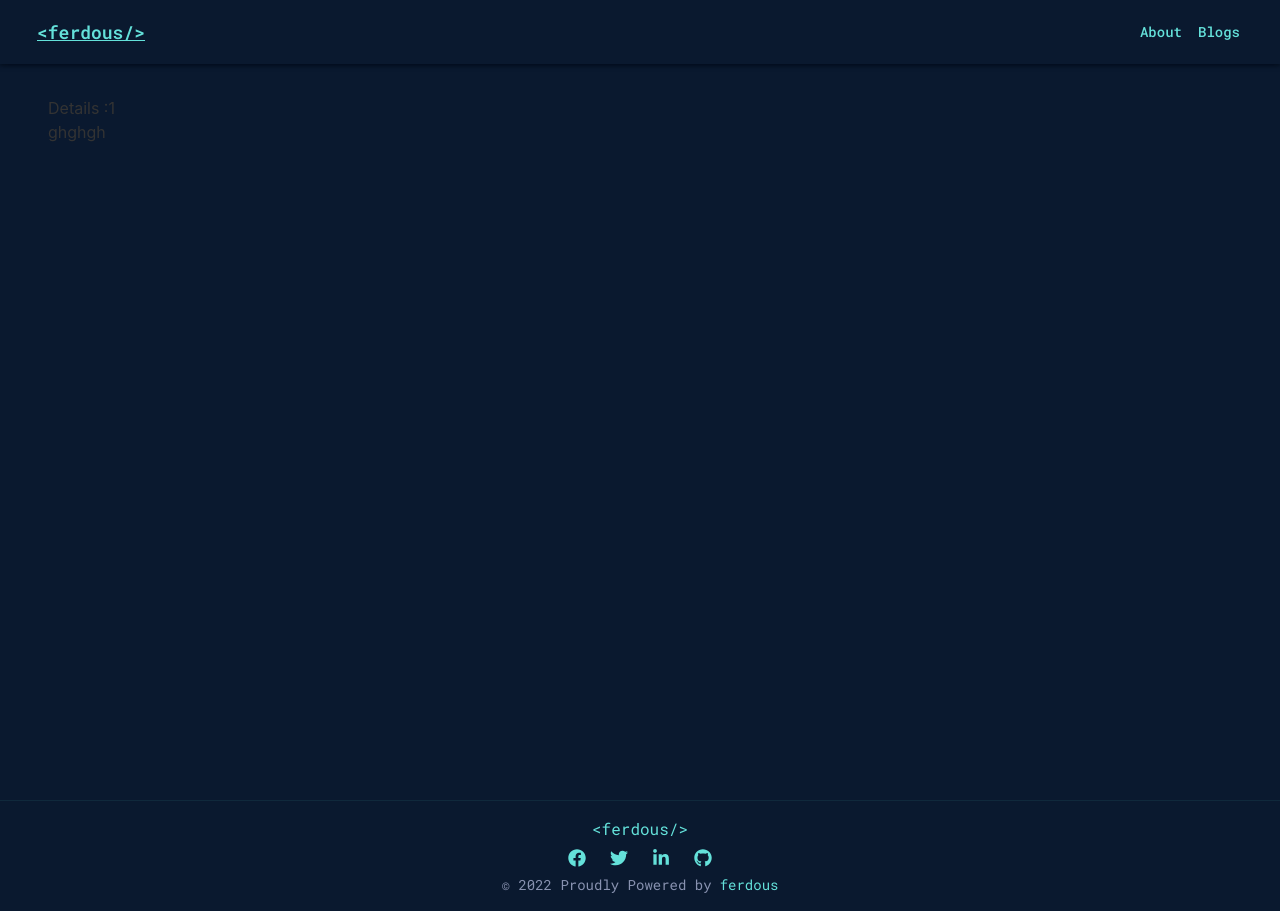
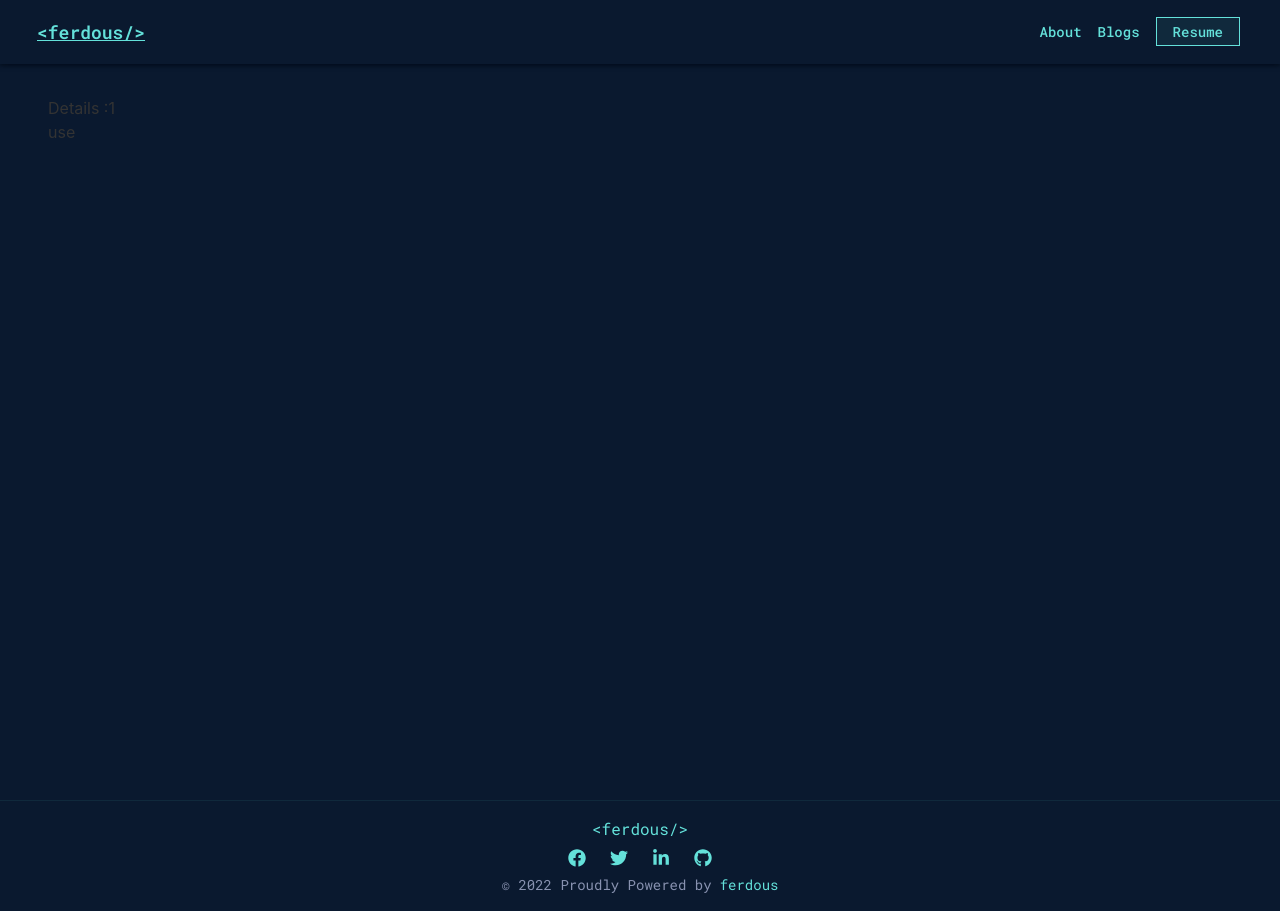
Before and after one commit to ferdousr3/portfolio-resume, a React (Create React App) app: page /project/1 in a window 1280 px wide. Built offline with nearby package versions, Linux system fonts and the light colour scheme.

Commit message:
add blogs

```diff
--- a/src/Pages/Home.js
+++ b/src/Pages/Home.js
@@ -1,5 +1,5 @@
 import React from 'react';
-import About from '../components/About/About';
+// import About from '../components/About/About';
 import Hero from '../components/Hero/Hero';
 import MySkills from '../components/MySkills/MySkills';
 // import Read from '../components/Read/Read';
--- a/src/Pages/Project.js
+++ b/src/Pages/Project.js
@@ -5,14 +5,14 @@ import { ProjectContext } from '../App';
 const Project = () => {
   const {id} = useParams()
   const [project] = useContext(ProjectContext)
-  const pro = project.find((proj) => project.id == id);
+  const pro = project.find((proj) => project.id === id);
 
   return (
     <>
       <div className=" h-screen pt-24 ">
         Details :{id}
         <h1>
-          ghghgh
+          use
           {pro?.name}
         </h1>
       </div>
--- a/src/components/Header/Header.js
+++ b/src/components/Header/Header.js
@@ -2,7 +2,7 @@ import React from "react";
 import { Link } from "react-router-dom";
 
 const Header = () => {
-   const link = `https://drive.google.com/file/d/1A6O8q1IvPQaBBHd0YLRpv4yaKZa11YKq/view?usp=sharing`;
+  //  const link = `https://drive.google.com/file/d/1A6O8q1IvPQaBBHd0YLRpv4yaKZa11YKq/view?usp=sharing`;
   const name = "<ferdous/>";
   return (
     <>
--- a/src/components/Header/Header1.js
+++ b/src/components/Header/Header1.js
@@ -6,6 +6,7 @@ const Header = () => {
   const handleClose = () => {
     setOpen(!open);
   };
+  const link = `https://drive.google.com/file/d/1A6O8q1IvPQaBBHd0YLRpv4yaKZa11YKq/view?usp=sharing`;
   const name = "<ferdous/>";
   return (
     <>
@@ -85,6 +86,16 @@ const Header = () => {
                     Blogs
                   </NavLink>
                 </li>
+                <li className="rounded-none ">
+                  <a
+                    href={link}
+                    target="_blank"
+                    rel="noreferrer"
+                    className="text-primary rounded-none  py-1 px-4 font-display border border-primary text-sm bg-secondary"
+                  >
+                    Resume
+                  </a>
+                </li>
               </ul>
             </div>
             <NavLink to="/" className="btn btn-link normal-case ml-1 lg:ml-0 ">
@@ -120,6 +131,16 @@ const Header = () => {
                   Blogs
                 </NavLink>
               </li>
+              <li className="rounded-none ">
+                <a
+                  href={link}
+                  target="_blank"
+                  rel="noreferrer"
+                  className="text-primary rounded-none  py-1 px-4 font-display border border-primary text-sm bg-secondary"
+                >
+                  Resume
+                </a>
+              </li>
             </ul>
           </div>
         </div>
```
